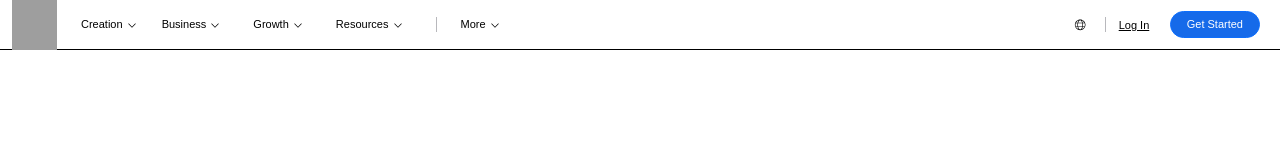
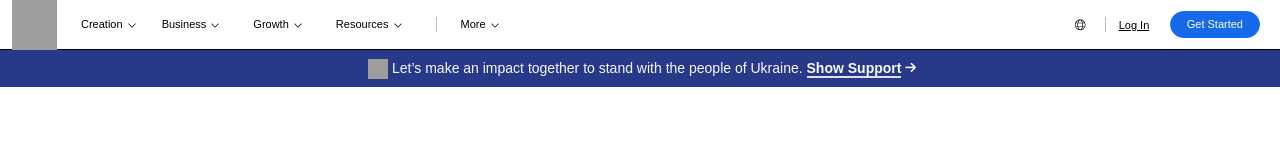
Before and after one commit to addoreginald/wix-clone, a plain HTML site: page index.html in a window 1280 px wide. Drawn offline with nearby package versions, Linux system fonts and the light colour scheme; grey boxes are pictures that could not be loaded; a web font is replaced by a local one.

Commit message:
Banner complete

```diff
--- a/index.html
+++ b/index.html
@@ -7,11 +7,13 @@
   <link rel="stylesheet" href="styles.css">
   <title>Website Builder | Create a Free Website Today | Wix.com</title>
   <link rel="icon" type="images/x-icon" href="https://management.org/wp-content/uploads/2022/01/Wix-logo-150x150.jpg">
-  <!-- bootstrap 5 -->
+  <!-- Bootstrap 5 -->
   <link href="https://cdn.jsdelivr.net/npm/bootstrap@5.3.0-alpha2/dist/css/bootstrap.min.css" rel="stylesheet" integrity="sha384-aFq/bzH65dt+w6FI2ooMVUpc+21e0SRygnTpmBvdBgSdnuTN7QbdgL+OapgHtvPp" crossorigin="anonymous">
   <script defer src="https://cdn.jsdelivr.net/npm/bootstrap@5.3.0-alpha2/dist/js/bootstrap.bundle.min.js" integrity="sha384-qKXV1j0HvMUeCBQ+QVp7JcfGl760yU08IQ+GpUo5hlbpg51QRiuqHAJz8+BrxE/N" crossorigin="anonymous"></script>
-  <!-- madefor font -->
+  <!-- Madefor font -->
   <link href="https://fonts.cdnfonts.com/css/wix-madefor-text" rel="stylesheet">
+      <!-- FontAwesome -->
+      <script src="https://kit.fontawesome.com/446c565656.js" crossorigin="anonymous"></script>
 </head>
 <body>
   <nav class="navbar navbar-expand-sm navbar-custom border-bottom border-black">
@@ -110,6 +112,11 @@
       </div>
     </div>
   </nav>
+  <div class="container-fluid banner py-2 text-center text-light ">
+    <img class="mx-1" src="https://static.wixstatic.com/media/311dce_1ce121f609e448f3882eba93e995f297~mv2.png/v1/fill/w_27,h_28,al_c,q_85,usm_0.66_1.00_0.01,enc_auto/%F0%9F%87%BA%F0%9F%87%A6.png" alt="Ukrainin Flag" width="20px" height="20px">Let’s make an impact together to stand with the people of Ukraine. <a href="#" class="text-light fw-semibold text-decoration-none border-bottom border-2">Show Support</a>
+    <a href="#"><i class="fas fa-arrow-right fa-sm text-white"></i></a>
+</div>
+<div></div>
   <style>
   </style>
 </body>
--- a/styles.css
+++ b/styles.css
@@ -4,30 +4,30 @@
 
 }
 
-/* font size */
+/* Global Font Size */
 html {
   font-size: 16px;
 }
 
-/* navbar */
+/* Navbar */
 .navbar-custom {
   height: 50px;
 }
 
-/* small font */
+/* Small Font */
 .sm-font-size {
   font-size: 11px !important;
 }
 
-/* medium font */
+/* Medium Font */
 .md-font-size {
   font-size: 20px !important;
 }
 
-/* large font */
+/* Large Font */
 /* .lg-font-size */
 
-/* divider */
+/* Divider */
 .divider {
   align-self: center;
   border-right: 1px solid hsl(240, 3%, 73%);
@@ -35,16 +35,23 @@ html {
   height: 15px;
 }
 
-/* colors */
+/* Colors */
 .btn:first-of-type {
   background-color: hsl(216, 83%, 50%) !important;
 }
 
-/* hover effects */
+/* Hover Effects*/
 .hover-link:hover {
-color:  	hsl(225, 73%, 57%) !important;
+color: hsl(225, 73%, 57%) !important;
 }
 
+/* Hover Effects*/
 .btn:first-of-type:hover {
   background-color:hsl(216, 89%, 57%) !important;
 }
+
+/* Banner */
+.banner {
+  background-color: hsl(230, 54%, 35%);
+  font-size: 14px;
+}
```
